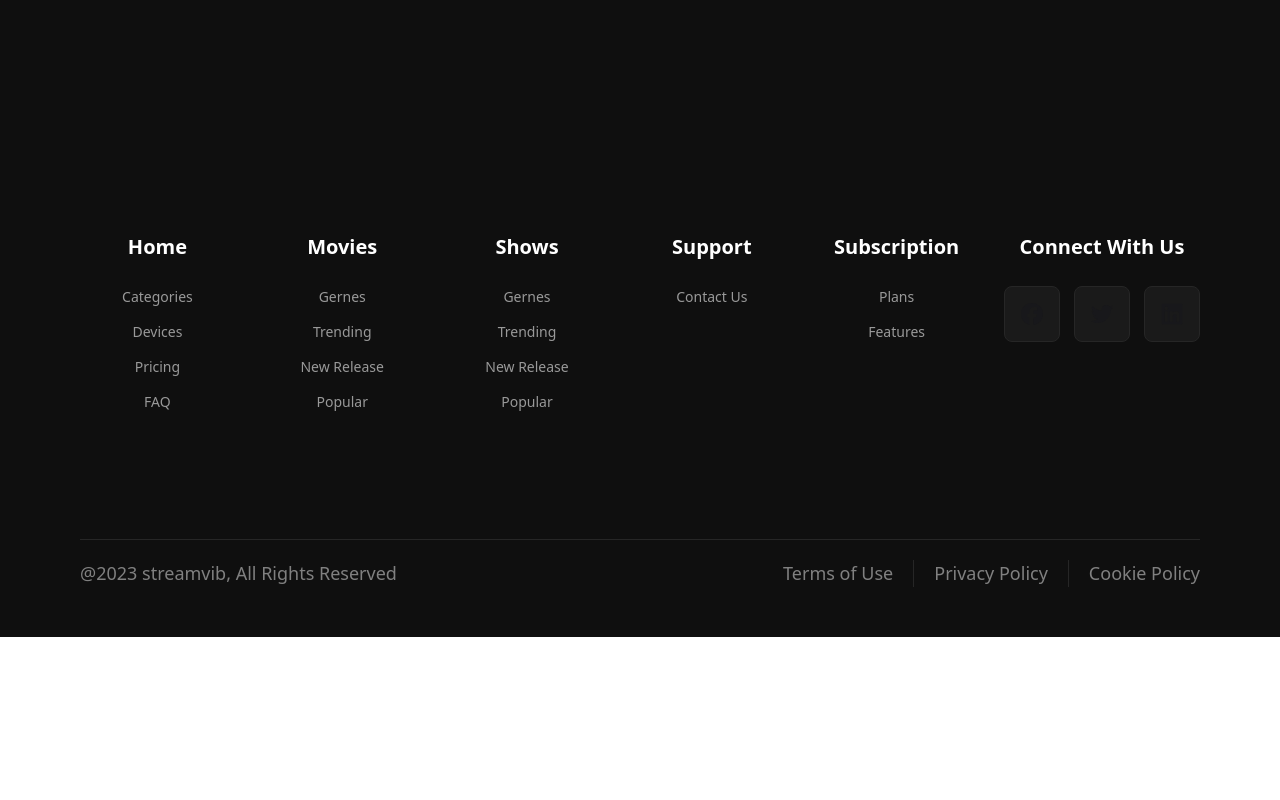
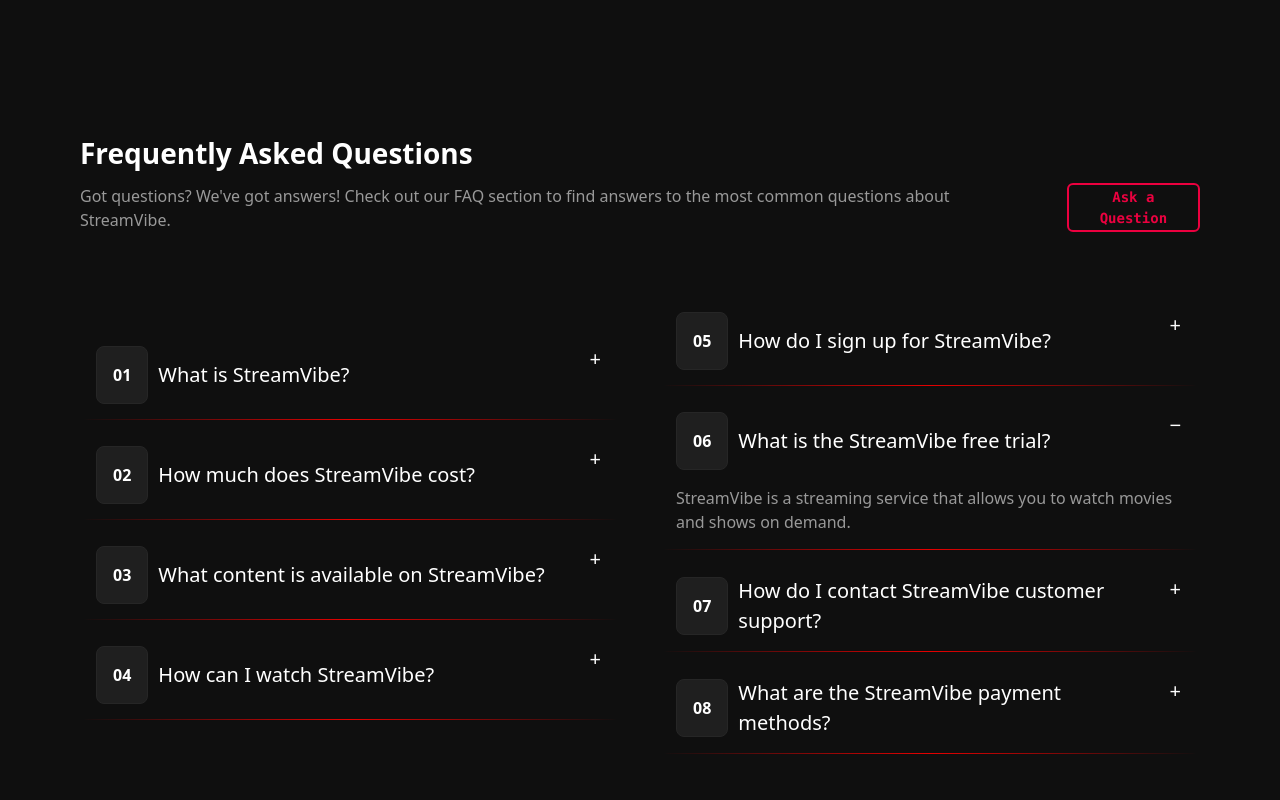
Before and after one commit to Mohammed-Rafat76/Bta3-Aflam, a React (Vite) app: page / in a window 1280 px wide. Shown: the part 2380-3180 px from the top of the page. Before the commit the page ends 3017 px from the top, so only its background shows below. Built offline with nearby package versions, Linux system fonts and the light colour scheme.

Commit message:
doing Frequently section

```diff
--- /dev/null
+++ b/src/Components/Accordion.jsx
@@ -0,0 +1,132 @@
+export default function Accordion() {
+  return (
+    <div className="flex lg:flex-row flex-col gap-10 justify-center items-center">
+     <div className="flex flex-col lg:gap-2.5 gap-5 lg:w-[50%] w-full h-full ">
+         <div className=" relative collapse collapse-plus bg-transparent ">
+            <div className="  absolute bottom-0 left-0 w-full h-px
+      bg-linear-to-r
+      from-transparent
+      via-[#E50000]
+      to-transparent"></div>
+        <input type="radio" name="my-accordion-3" defaultChecked />
+        <div className="collapse-title font-medium lg:text-[20px] text-[16px] text-[#FFFFFF] flex justify-start items-center">
+             <h1 className="rounded-lg border lg:p-4 p-3 mr-2.5 bg-[#1F1F1F] border-[#262626] font-semibold text-[16px] text-[#FFFFFF] ">01</h1>
+          What is StreamVibe?
+        </div>
+        <div className="collapse-content lg:text-[16px] text-[14px] text-[#999999] font-normal ">
+          StreamVibe is a streaming service that allows you to watch movies and shows on demand.
+        </div>
+      </div>
+      <div className=" relative collapse collapse-plus bg-transparent ">
+        <div className="  absolute bottom-0 left-0 w-full h-px
+      bg-linear-to-r
+      from-transparent
+      via-[#E50000]
+      to-transparent"></div>
+        <input type="radio" name="my-accordion-3" defaultChecked />
+        <div className="collapse-title font-medium lg:text-[20px] text-[16px] text-[#FFFFFF] flex justify-start items-center">
+             <h1 className="rounded-lg border lg:p-4 p-3 mr-2.5 bg-[#1F1F1F] border-[#262626] font-semibold text-[16px] text-[#FFFFFF] ">02</h1>
+          How much does StreamVibe cost?
+        </div>
+        <div className="collapse-content lg:text-[16px] text-[14px] text-[#999999] font-normal ">
+                    StreamVibe is a streaming service that allows you to watch movies and shows on demand.
+
+        </div>
+      </div>
+      <div className=" relative collapse collapse-plus bg-transparent ">
+        <div className="  absolute bottom-0 left-0 w-full h-px
+      bg-linear-to-r
+      from-transparent
+      via-[#E50000]
+      to-transparent"></div>
+        <input type="radio" name="my-accordion-3" />
+         <div className="collapse-title font-medium lg:text-[20px] text-[16px] text-[#FFFFFF] flex justify-start items-center">
+             <h1 className="rounded-lg border lg:p-4 p-3 mr-2.5 bg-[#1F1F1F] border-[#262626] font-semibold text-[16px] text-[#FFFFFF] ">03</h1>
+          What content is available on StreamVibe?
+        </div>
+        <div className="collapse-content lg:text-[16px] text-[14px] text-[#999999] font-normal ">
+                              StreamVibe is a streaming service that allows you to watch movies and shows on demand.
+
+        </div>
+      </div>
+      <div className=" relative collapse collapse-plus bg-transparent ">
+        <div className="  absolute bottom-0 left-0 w-full h-px
+      bg-linear-to-r
+      from-transparent
+      via-[#E50000]
+      to-transparent"></div>
+        <input type="radio" name="my-accordion-3" />
+        <div className="collapse-title font-medium lg:text-[20px] text-[16px] text-[#FFFFFF] flex justify-start items-center">
+             <h1 className="rounded-lg border lg:p-4 p-3 mr-2.5 bg-[#1F1F1F] border-[#262626] font-semibold text-[16px] text-[#FFFFFF] ">04</h1>
+          How can I watch StreamVibe?
+        </div>
+        <div className="collapse-content lg:text-[16px] text-[14px] text-[#999999] font-normal ">
+          StreamVibe is a streaming service that allows you to watch movies and shows on demand.
+        </div>
+      </div>
+     </div>
+     <div className="flex flex-col lg:gap-2.5 gap-5 lg:w-[50%] w-full h-full ">
+         <div className=" relative collapse collapse-plus bg-transparent ">
+            <div className="  absolute bottom-0 left-0 w-full h-px
+      bg-linear-to-r
+      from-transparent
+      via-[#E50000]
+      to-transparent"></div>
+        <input type="radio" name="my-accordion-3" defaultChecked />
+        <div className="collapse-title font-medium lg:text-[20px] text-[16px] text-[#FFFFFF] flex justify-start items-center">
+             <h1 className="rounded-lg border lg:p-4 p-3 mr-2.5 bg-[#1F1F1F] border-[#262626] font-semibold text-[16px] text-[#FFFFFF] ">05</h1>
+          How do I sign up for StreamVibe?
+        </div>
+        <div className="collapse-content lg:text-[16px] text-[14px] text-[#999999] font-normal ">
+          StreamVibe is a streaming service that allows you to watch movies and shows on demand.
+        </div>
+      </div>
+      <div className=" relative collapse collapse-plus bg-transparent ">
+        <div className="  absolute bottom-0 left-0 w-full h-px
+      bg-linear-to-r
+      from-transparent
+      via-[#E50000]
+      to-transparent"></div>
+        <input type="radio" name="my-accordion-3" defaultChecked />
+        <div className="collapse-title font-medium lg:text-[20px] text-[16px] text-[#FFFFFF] flex justify-start items-center">
+             <h1 className="rounded-lg border lg:p-4 p-3 mr-2.5 bg-[#1F1F1F] border-[#262626] font-semibold text-[16px] text-[#FFFFFF] ">06</h1>
+          What is the StreamVibe free trial?
+        </div>
+        <div className="collapse-content lg:text-[16px] text-[14px] text-[#999999] font-normal ">
+          StreamVibe is a streaming service that allows you to watch movies and shows on demand.
+        </div>
+      </div>
+      <div className=" relative collapse collapse-plus bg-transparent ">
+        <div className="  absolute bottom-0 left-0 w-full h-px
+      bg-linear-to-r
+      from-transparent
+      via-[#E50000]
+      to-transparent"></div>
+        <input type="radio" name="my-accordion-3" />
+         <div className="collapse-title font-medium lg:text-[20px] text-[16px] text-[#FFFFFF] flex justify-start items-center">
+             <h1 className="rounded-lg border lg:p-4 p-3 mr-2.5 bg-[#1F1F1F] border-[#262626] font-semibold text-[16px] text-[#FFFFFF] ">07</h1>
+          How do I contact StreamVibe customer support?
+        </div>
+        <div className="collapse-content lg:text-[16px] text-[14px] text-[#999999] font-normal ">
+          StreamVibe is a streaming service that allows you to watch movies and shows on demand.
+        </div>
+      </div>
+      <div className=" relative collapse collapse-plus bg-transparent ">
+        <div className="  absolute bottom-0 left-0 w-full h-px
+      bg-linear-to-r
+      from-transparent
+      via-[#E50000]
+      to-transparent"></div>
+        <input type="radio" name="my-accordion-3" />
+        <div className="collapse-title font-medium lg:text-[20px] text-[16px] text-[#FFFFFF] flex justify-start items-center">
+             <h1 className="rounded-lg border lg:p-4 p-3 mr-2.5 bg-[#1F1F1F] border-[#262626] font-semibold text-[16px] text-[#FFFFFF] ">08</h1>
+         What are the StreamVibe payment methods?
+        </div>
+        <div className="collapse-content lg:text-[16px] text-[14px] text-[#999999] font-normal ">
+          StreamVibe is a streaming service that allows you to watch movies and shows on demand.
+        </div>
+      </div>
+     </div>
+    </div>
+  );
+}
--- /dev/null
+++ b/src/Components/Frequently.jsx
@@ -0,0 +1,28 @@
+import Accordion from "./Accordion";
+
+export default function Frequently() {
+  return (
+    <div className="flex flex-col gap-16">
+      <div className="flex lg:flex-row flex-col lg:gap-20 gap-5 lg:items-end lg:justify-start items-start">
+        <div className="flex flex-col gap-2.5 ">
+          <h1 className="font-bold lg:text-[28px] text-[20px] text-[#FFFFFF] ">
+            Frequently Asked Questions
+          </h1>
+          <p className="font-normal lg:text-[16px] text-[14px] text-[#999999] ">
+            Got questions? We've got answers! Check out our FAQ section to find
+            answers to the most common questions about StreamVibe.
+          </p>
+        </div>
+        <button
+          class="w-35 h-12.25 cursor-pointer inline-flex items-center rounded-md lg:px-3 px-5 lg:py-3.5 py-1.5 lg:text-[14px] text-[14px] font-mono font-semibold text-rose-600 hover:text-white border-2 border-rose-600
+                     transition ease-in-out delay-150 hover:-translate-y-1 hover:scale-75 hover:bg-rose-600 duration-300  focus:bg-transparent"
+        >
+          Ask a Question
+        </button>
+      </div>
+      <div>
+        <Accordion/>
+      </div>
+    </div>
+  );
+}
--- a/src/Pages/Home.jsx
+++ b/src/Pages/Home.jsx
@@ -1,5 +1,6 @@
 import Devices from "../Components/Devices";
 import Explore from "../Components/Explore";
+import Frequently from "../Components/Frequently";
 import Hero from "../Components/Hero";
 export default function Home() {
   return (
@@ -11,6 +12,9 @@
       <div className="md:px-20 px-4 pb-40">
       <Devices/>
       </div>
+      <div className="md:px-20 px-4 pb-40">
+      <Frequently/>
+      </div>
     </div>
   );
 }
```
